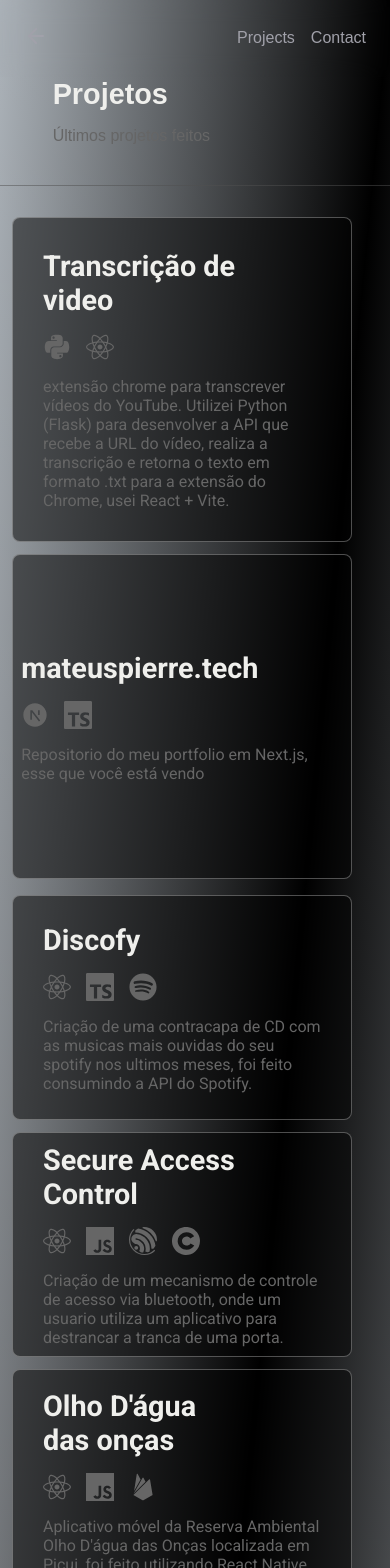
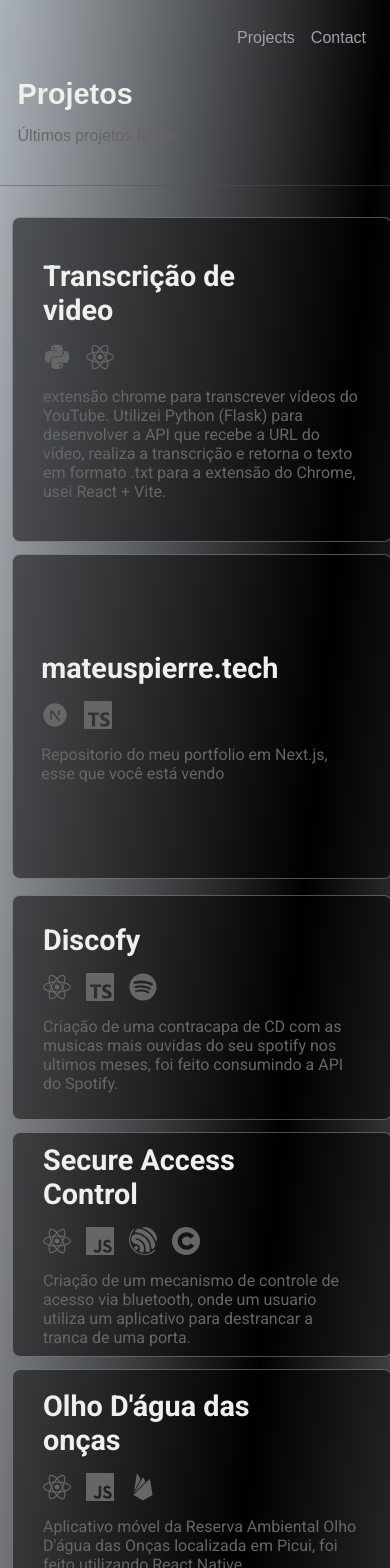
Before and after one commit to maalpi/portf_next, a Next.js app: page /projects in a window 390 px wide. Shown: the top 1568 px of the page. Built offline with nearby package versions, Linux system fonts and the light colour scheme.

Commit message:
responsive ultrawide

```diff
--- a/src/app/components/styles/cardProjects.ts
+++ b/src/app/components/styles/cardProjects.ts
@@ -35,8 +35,14 @@ export const StyledPrincipal = styled.div`
         background: linear-gradient(to top left, black, rgba(74, 85, 104, 0.2), black);
     }
 
+    @media (max-width: 640px) {
+        width: 340px;
+        height: 325px;
+
+    }
+
     @media (max-width: 768px) {
-        width: 340px;
+        width: 380px;
         height: 325px;
     }
 `;
@@ -66,13 +72,13 @@ export const StyledCard = styled.div`
     }
 
     @media (max-width: 640px) {
-        width: 350px;
+        width: 340px;
         height: 100px;
 
     }
 
     @media (max-width: 768px) {
-        width: 340px;
+        width: 380px;
         height: 160px;
 
     }
--- a/src/app/components/styles/cardStyled.ts
+++ b/src/app/components/styles/cardStyled.ts
@@ -11,7 +11,7 @@ const fadeIn = keyframes`
   }
 `;
 
-export const StyledCard = styled.div<{ color: string }>`
+export const StyledCard = styled.div`
     position: relative;
     width: 400px;
     height: 425px;
--- a/src/app/projects/styled.ts
+++ b/src/app/projects/styled.ts
@@ -24,6 +24,13 @@ export const Subtitle = styled.h2`
     align-self: flex-start;
     text-align: left;
 
+    @media (min-width: 2555px) {
+      margin-left: 24.5%;
+    }
+
+    @media (max-width: 1600px) {
+      margin-left: 4.5%;
+    }
     @media (max-width: 768px) {
       margin-top: 20%
     }
@@ -36,6 +43,14 @@ export const Paragrafo = styled.p`
     padding: 1rem 0;
     color: #666666;
     font-family: sans-serif;
+
+    @media (max-width: 1600px) {
+      margin-left: 4.5%;
+    }
+
+    @media (min-width: 2555px) {
+      margin-left: 24.5%;
+    }
 `
 // Componente estilizado usando styled-components
 export const GridContainer = styled.div`
```
